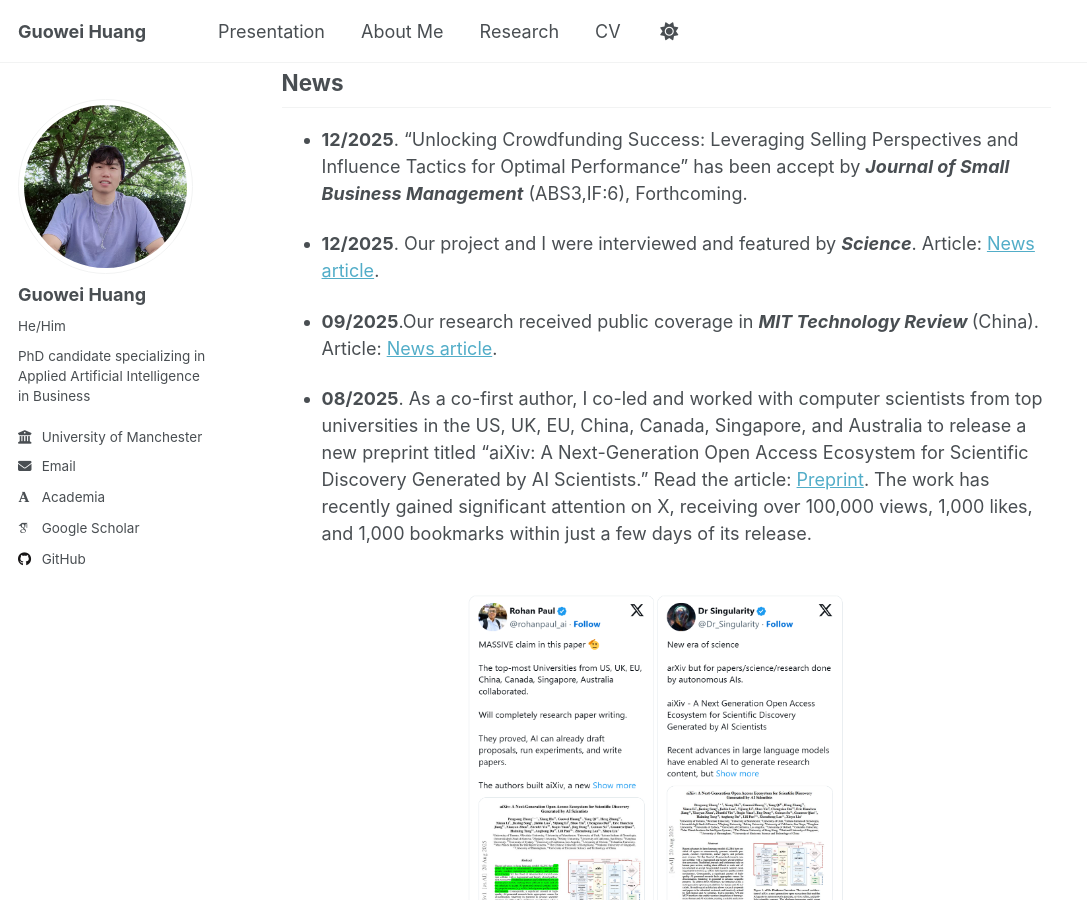
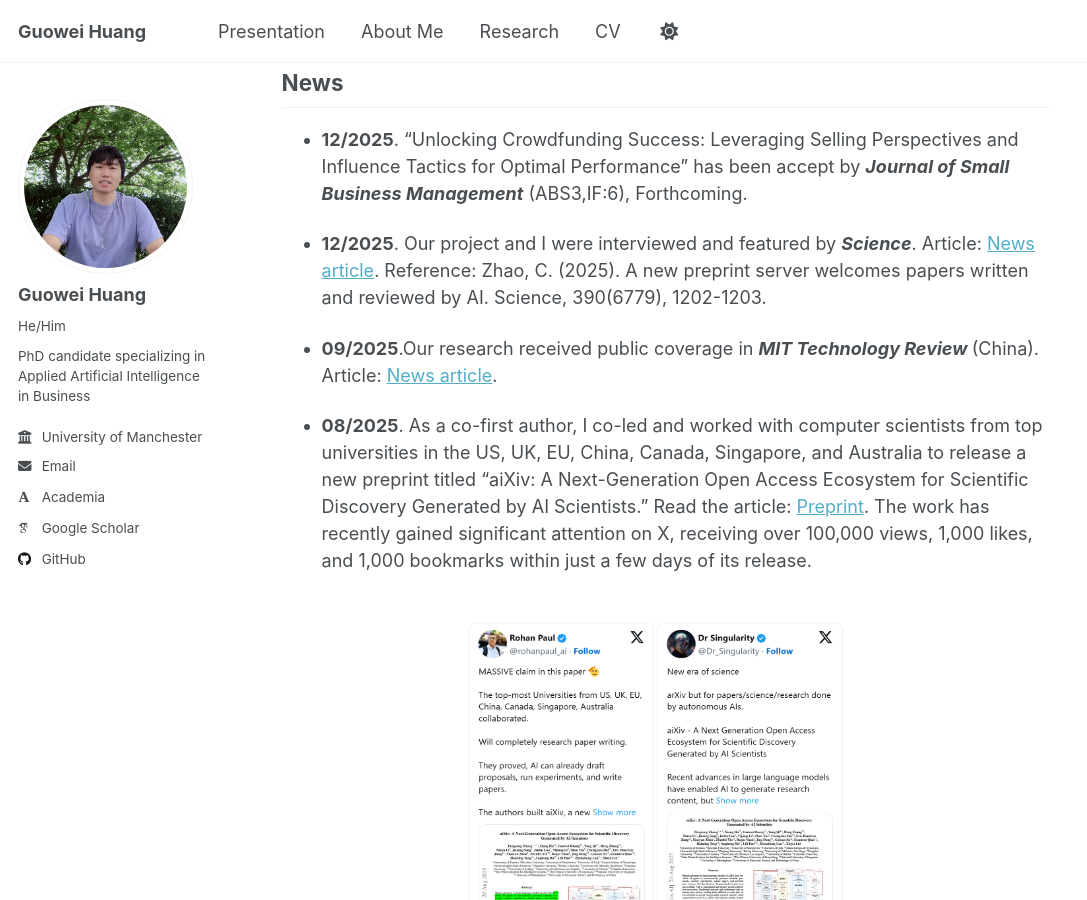
Before and after one commit to Oliverhuang123/Oliverhuang123.github.io, a Jekyll site: the page built from _pages/about.md, in a window 1280 px wide and 900 px high, scrolled down 406 px. Shown: the whole window, without its empty margins (0-1087 px from the left). Built offline with Jekyll 4.4.1, drawn with Linux system fonts in a browser that asks for light colours; some web fonts are replaced; a script that is not in the unit is left out.

Commit message:
Update Science article reference in about.md
Added reference to article in Science about AI-reviewed papers.

```diff
--- a/_pages/about.md
+++ b/_pages/about.md
@@ -20,7 +20,7 @@ Outside of academia, I love coding, watching anime and TV series, hiking, and ex
 
 
 
-- <strong>12/2025</strong>. Our project and I were interviewed and featured by <strong><i>Science</i></strong>. Article: <a href="https://www.science.org/content/article/new-preprint-server-welcomes-papers-written-and-reviewed-ai" target="_blank">News article</a>.
+- <strong>12/2025</strong>. Our project and I were interviewed and featured by <strong><i>Science</i></strong>. Article: <a href="https://www.science.org/content/article/new-preprint-server-welcomes-papers-written-and-reviewed-ai" target="_blank">News article</a>. Reference: Zhao, C. (2025). A new preprint server welcomes papers written and reviewed by AI. Science, 390(6779), 1202-1203.
 
 
 - <strong>09/2025</strong>.Our research received public coverage in <strong><i>MIT Technology Review </i></strong>(China). Article: <a href="https://www.mittrchina.com/news/detail/15232" target="_blank">News article</a>.
```
